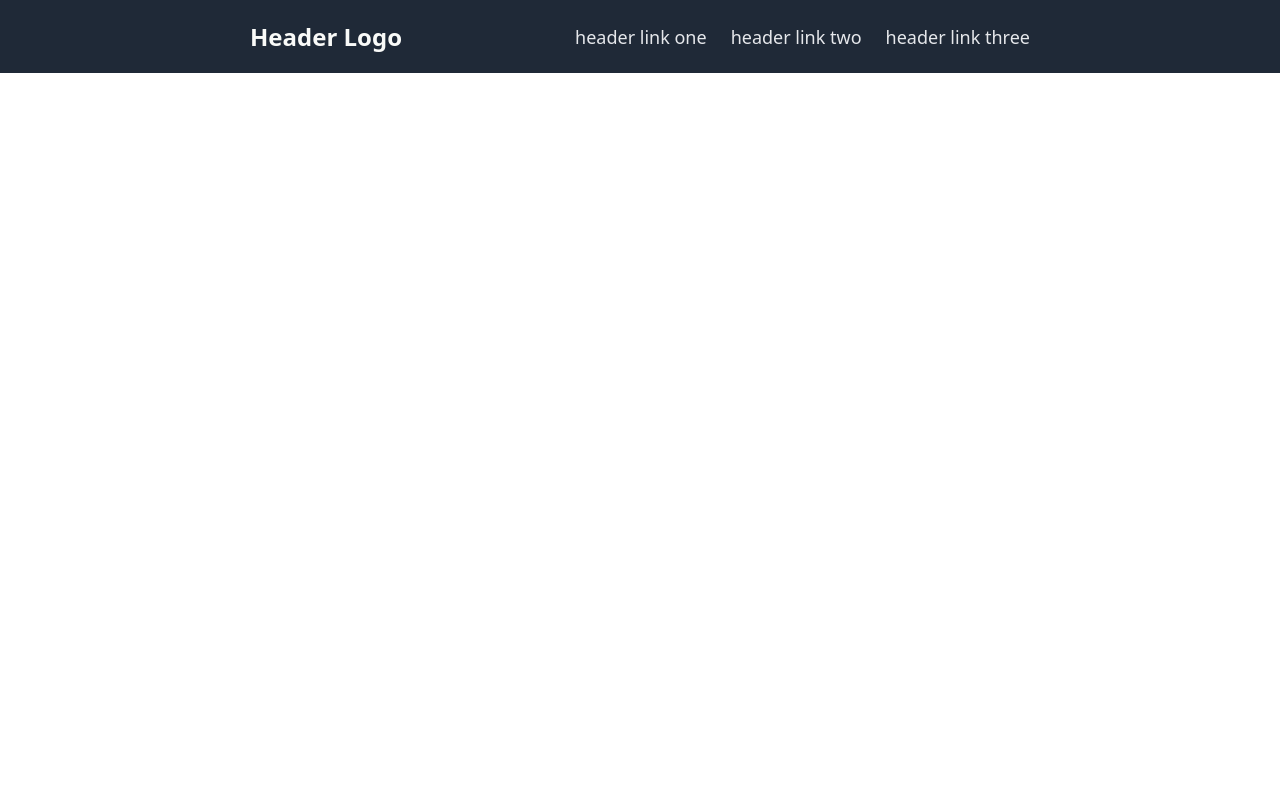
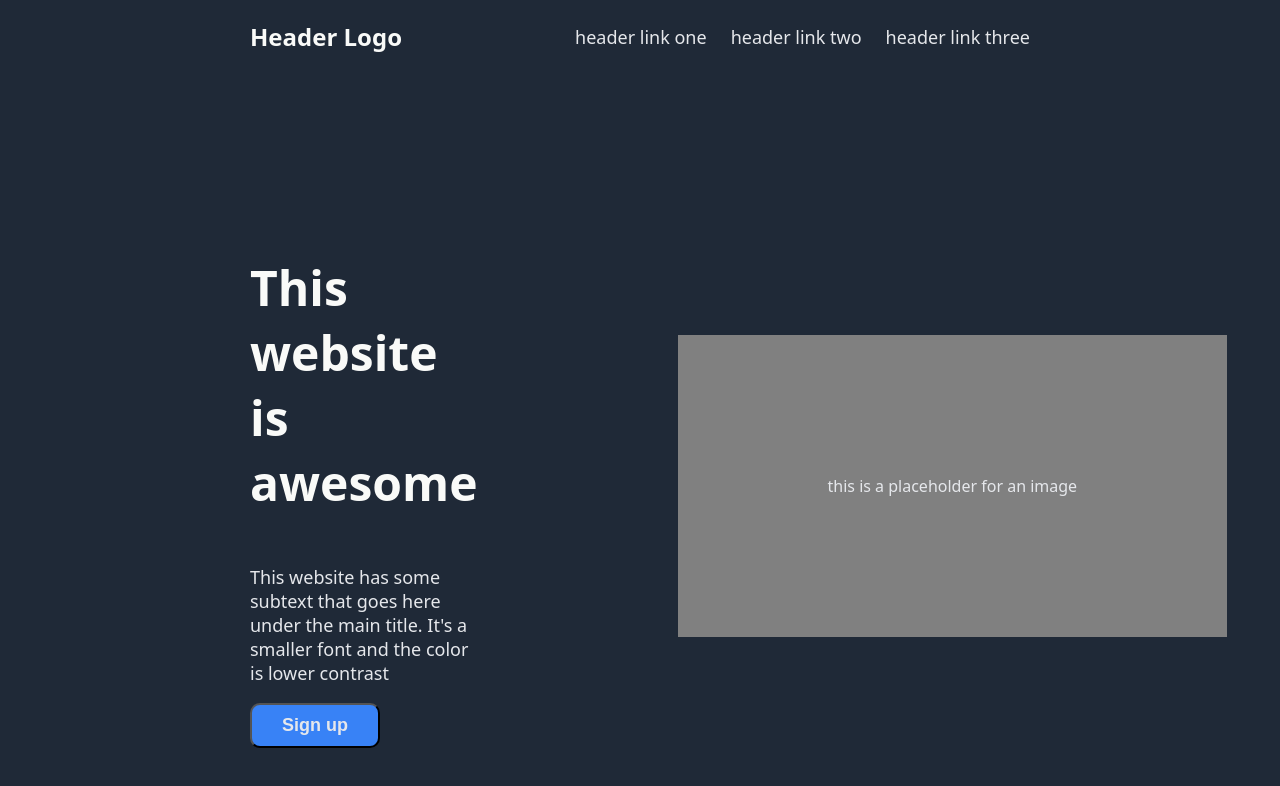
Before and after one commit to Solaire1903/odin-landing-page, a plain HTML site: page index.html in a window 1280 px wide. Drawn offline with Linux system fonts and the light colour scheme.

Commit message:
Create Hero Banner

```diff
--- a/index.html
+++ b/index.html
@@ -15,5 +15,16 @@
             <li><a href="#" class="header-link">header link three</a></li>
         </ul>
     </div>
+    <div id="hero-banner">
+        <div id="hero-left">
+            <h1 id="hero-text">This website is awesome</h1>
+            <p id="hero-secondary-text">
+                This website has some subtext that goes here under the main title.
+                It's a smaller font and the color is lower contrast
+            </p>
+            <button id="hero-sign-up">Sign up</button>
+        </div>
+        <a id="hero-image">this is a placeholder for an image</a>
+    </div>
 </body>
 </html>
--- a/styles.css
+++ b/styles.css
@@ -21,7 +21,6 @@ body {
 
 #header-links {
     list-style: none;
-    font-size: 18px;
     margin: 0;
     padding: 0;
     display: flex;
@@ -29,6 +28,50 @@ body {
 }
 
 .header-link {
+    font-size: 18px;
     color: #e5e7eb;
     text-decoration: none;
 }
+
+#hero-banner {
+    background-color: #1f2937;
+    padding: 150px 250px;
+    display: flex;
+    justify-content: space-between;
+    align-items: center;
+    gap: 200px;
+}
+
+#hero-left {
+    display: flex;
+    flex-direction: column;
+}
+
+#hero-text {
+    font-size: 48px;
+    color: #f9faf8;
+}
+
+#hero-secondary-text {
+    font-size: 18px;
+    color: #e5e7eb;
+}
+
+#hero-sign-up {
+    color: #e5e7eb;
+    font-weight: bold;
+    font-size: 18px;
+    padding: 10px 30px;
+    background-color: #3882f6;
+    border-radius: 10px;
+    max-width: fit-content;
+    max-height: fit-content;
+}
+
+#hero-image {
+    color: #e5e7eb;
+    background-color: grey;
+    padding: 140px 150px;
+    display: flex;
+    flex-shrink: 0;
+}
```
